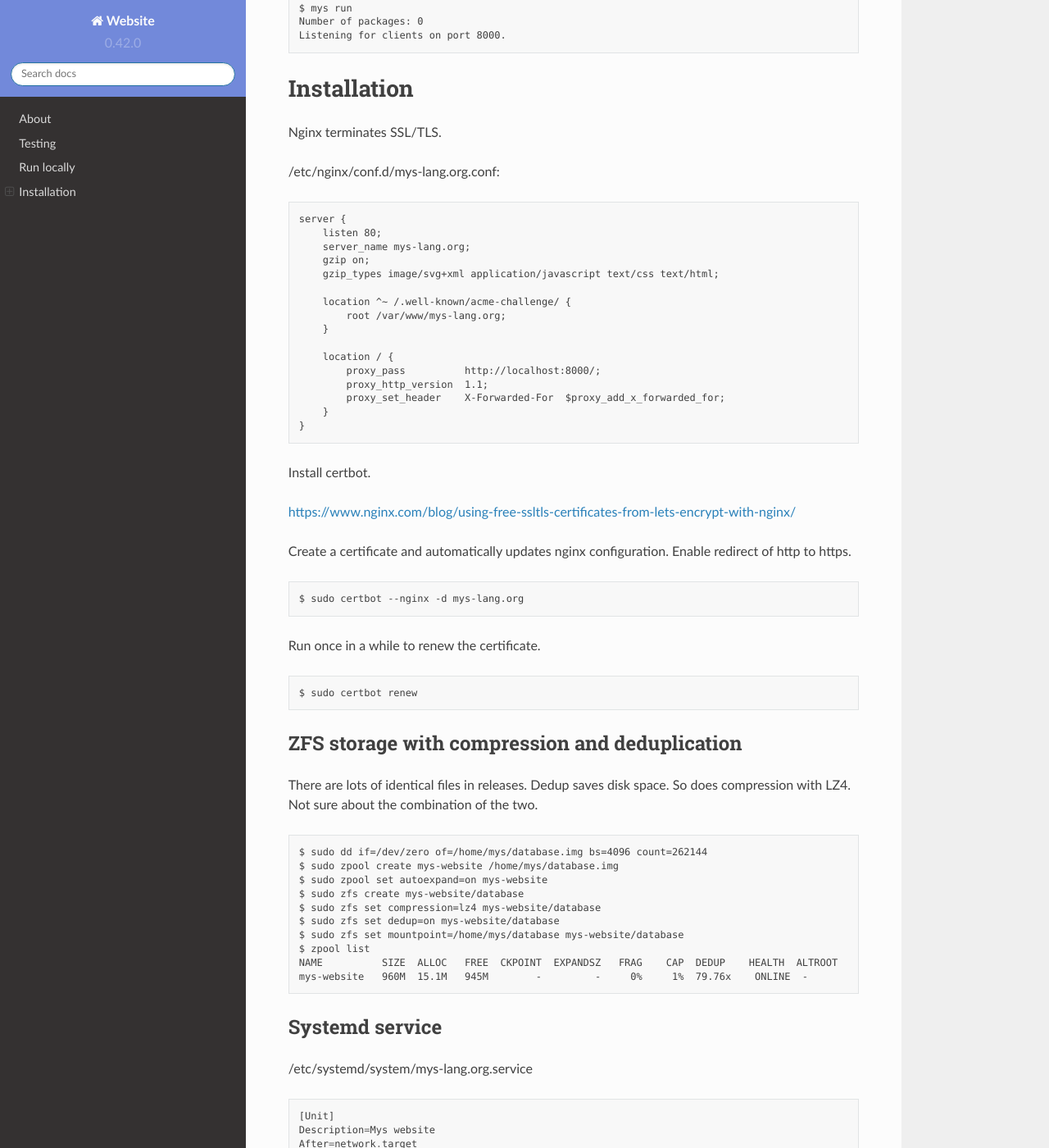
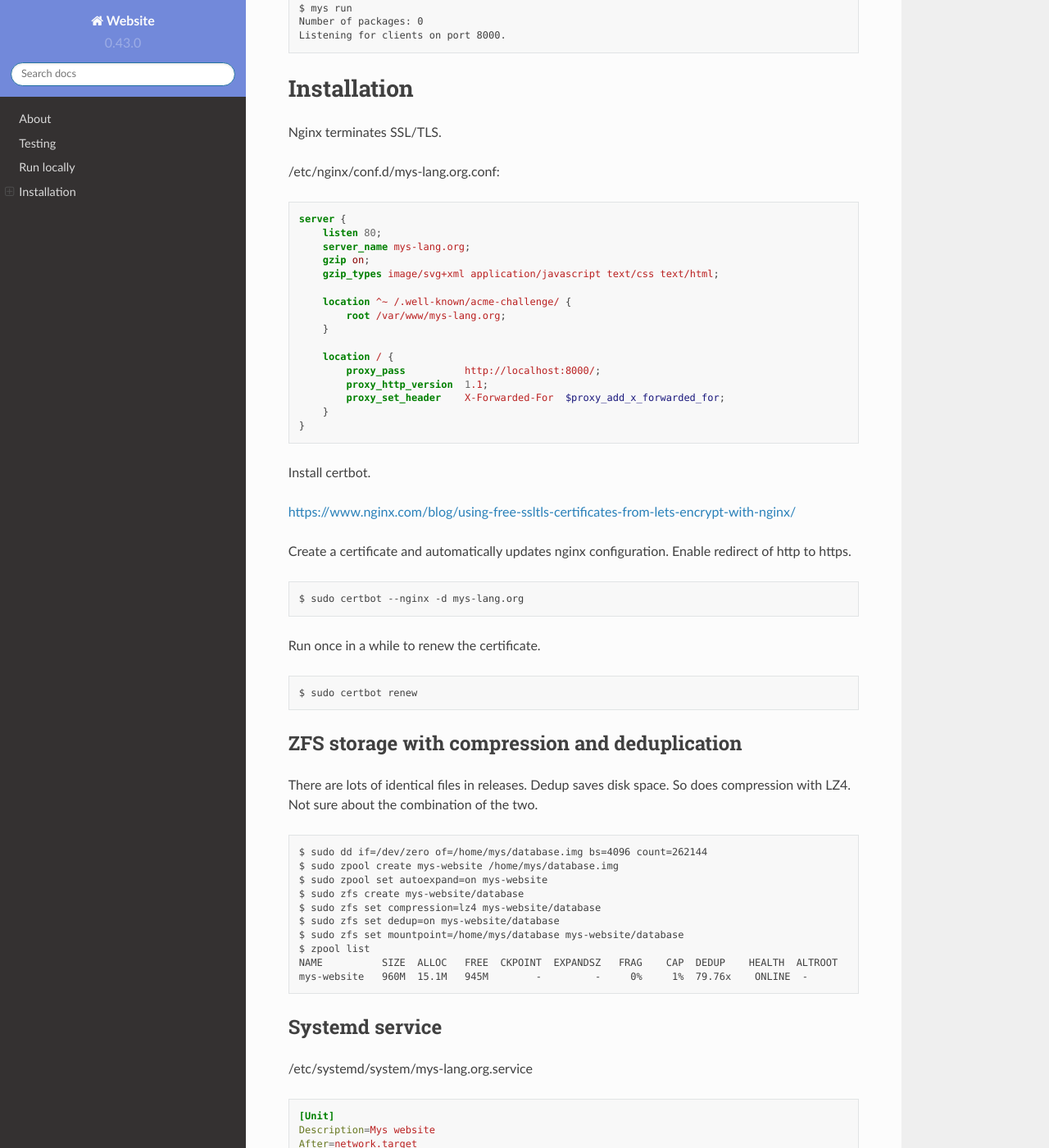
Before and after one commit to mys-lang/package-website, a Sphinx documentation site: the page built from doc/index.rst, in a window 1280 px wide and 1400 px high, scrolled down 625 px. Shown: the whole window at 82% size. Built offline with Sphinx 7.4.7 and the Read the Docs theme 2.0.0, drawn with Linux system fonts in a browser that asks for light colours; some of the changed text lies outside the part shown.

Commit message:
Documentation.

```diff
--- a/doc/index.rst
+++ b/doc/index.rst
@@ -35,7 +35,7 @@ Nginx terminates SSL/TLS.
 
 /etc/nginx/conf.d/mys-lang.org.conf:
 
-.. code-block:: text
+.. code-block:: nginx
 
     server {
         listen 80;
@@ -96,7 +96,7 @@ Systemd service
 
 /etc/systemd/system/mys-lang.org.service
 
-.. code-block::
+.. code-block:: ini
 
    [Unit]
    Description=Mys website
--- a/package.toml
+++ b/package.toml
@@ -1,6 +1,6 @@
 [package]
 name = "website"
-version = "0.42.0"
+version = "0.43.0"
 authors = ["Erik Moqvist <erik.moqvist@gmail.com>"]
 description = "The Mys programming language website."
 
```
